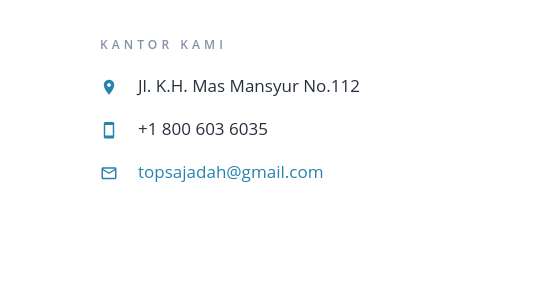
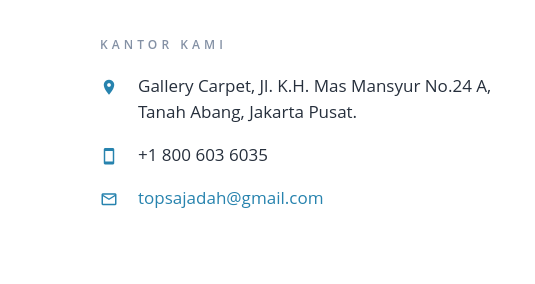
Before and after one commit to aldijavier/sajadah, a plain HTML site: page contact-us.html in a window 1280 px wide. Shown: the part 636-920 px from the top of the page, 0-535 px from the left. Drawn offline with Linux system fonts and the light colour scheme.

Commit message:
update contact

```diff
--- a/contact-us.html
+++ b/contact-us.html
@@ -95,7 +95,7 @@
                     <p class="heading-7">Kantor Kami</p>
                     <ul class="list list-style-1">
                       <li class="unit"><span class="unit-left icon icon-sm text-accent mdi mdi-map-marker"></span>
-                        <div class="unit-body"><a href="#">Jl. K.H. Mas Mansyur No.112</a></div>
+                        <div class="unit-body"><a href="#">Gallery Carpet, Jl. K.H. Mas Mansyur No.24 A, Tanah Abang, Jakarta Pusat.</a></div>
                       </li>
                       <li class="unit"><span class="unit-left icon icon-sm text-accent mdi mdi-cellphone"></span>
                         <div class="unit-body"><a href="tel:#">+1 800 603 6035</a></div>
```
